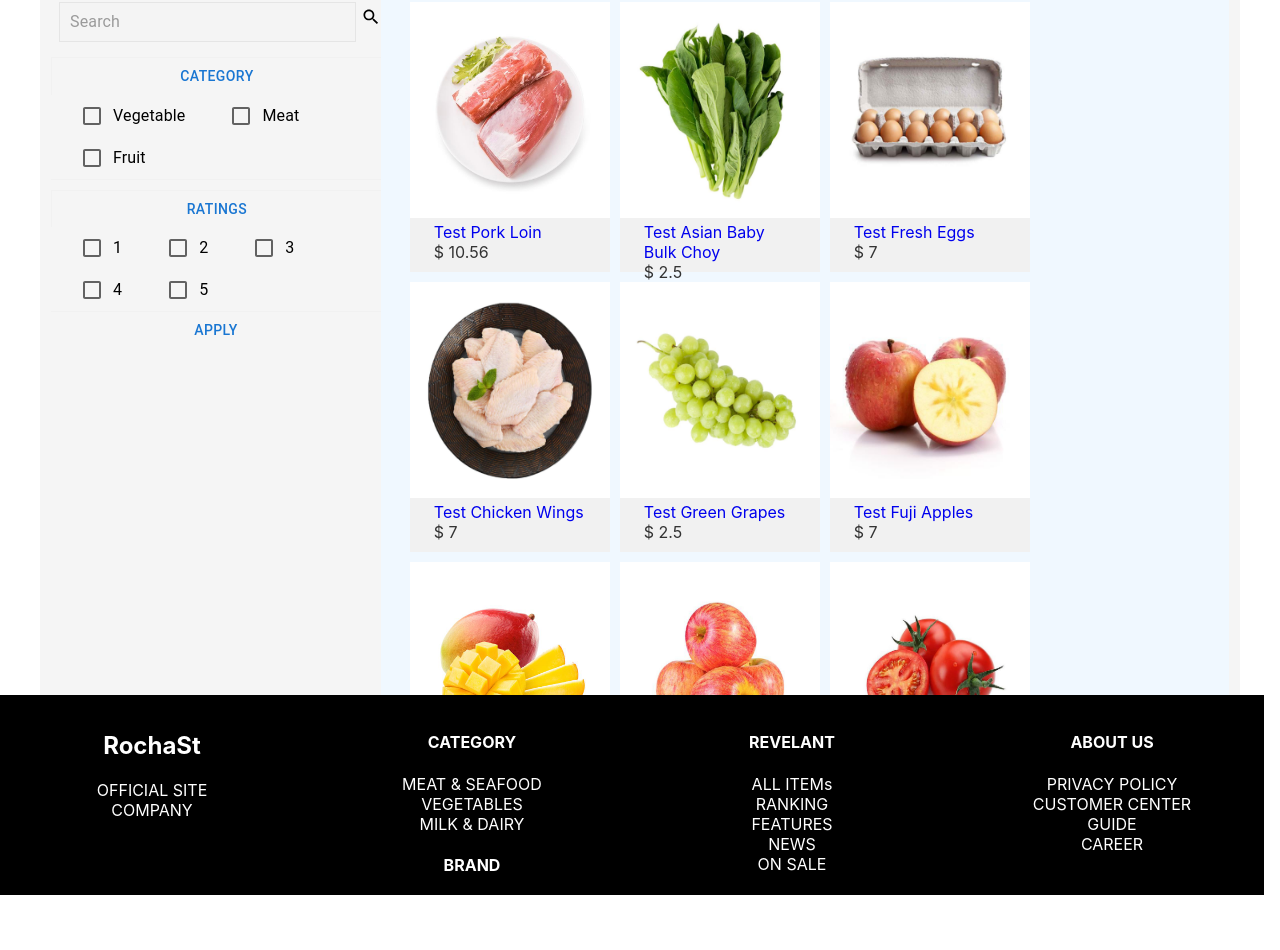
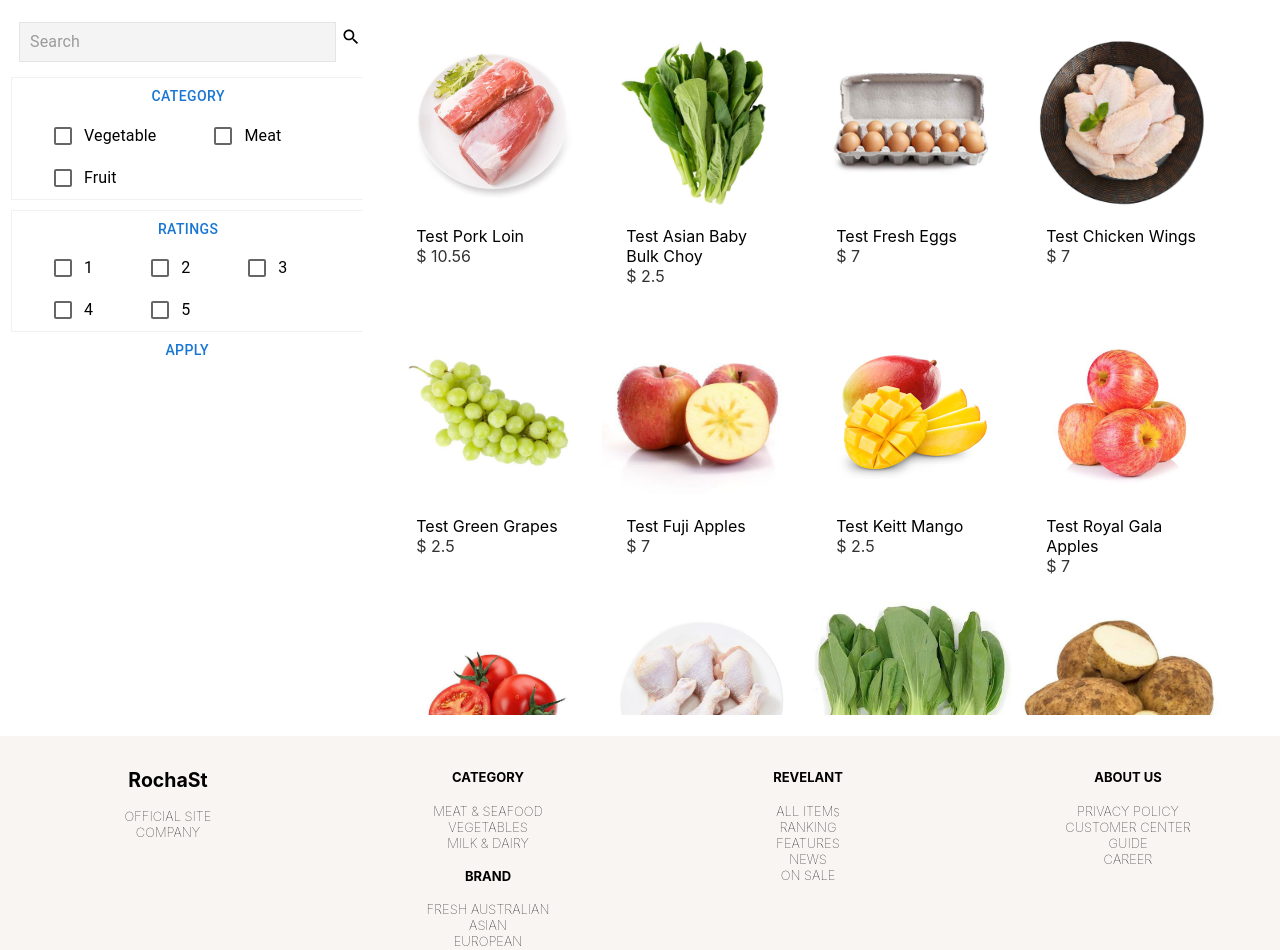
Before and after one commit to ignitewtk/Mall, a React (Create React App) app: page / in a window 1280 px wide. Shown: the part 149-1099 px from the top of the page. Built offline with nearby package versions, Linux system fonts and the light colour scheme; no server answers; data requests are answered from the project's data file.

Commit message:
<fix>: adjust theme styles and fixed style bugs

```diff
--- a/src/components/products/Filter.tsx
+++ b/src/components/products/Filter.tsx
@@ -48,6 +48,7 @@ const DropDownCheckbox = ({title, items, setParams}:Props) => {
                     items.map(
                         (item) =>
                         <FormControlLabel
+                            sx={{marginLeft:"0"}}
                             className="dropdown-checkbox"
                             key={item}
                             control={<Checkbox onChange={handleChecked} name={item}/>}
--- a/src/components/products/Product.tsx
+++ b/src/components/products/Product.tsx
@@ -2,7 +2,7 @@ import React from 'react'
 import placeholderImage from './placeholder-image.png';
 import Container from '@mui/material/Container';
 
-type ProductProps = {
+export type ProductProps = {
     productId: string,
     productName: string,
     productPrice: number
--- a/src/index.css
+++ b/src/index.css
@@ -12,13 +12,21 @@ code {
     monospace;
 }
 
+/* Remove color of a visited or unvisited text where link ref applys */
+a {
+  color: initial; /* or 'initial' or any other color value you want to apply */
+}
+a:visited {
+  color: inherit; /* or 'initial' or any other color value you want to apply */
+}
+
 #theme-header {
   background-color: white;
   width: 100vw;
   color: black;
   text-align: center;
   padding: 10px 0;
-  margin: 0 0 30px 0;
+  margin: 20px 0 30px 0;
 }
 
 #account-menu {
@@ -41,24 +49,28 @@ code {
 }
 
 #theme-body {
-  background-color: whitesmoke;
+  background-color: white;
   height: 90vh;
   /* height: fit-content; */
   width: 100vw;
+  max-width: 1300px;
   padding: 11px;
 }
 
 #theme-footer {
-  background-color: black;
+  background-color: #f9f5f3;
   /* height: 10vh; */
-  height: 200px;
   width: 100vw;
-  color: white;
+  color: black;
   text-align: center;
+  font-weight: 5;
+  font-size: small;
+  margin: 10px 0 0 0;
+  padding: 0 0 20px 0;
 }
 
 #product-filter {
-  background-color: whitesmoke;
+  background-color: white;
   width: 28%;
   height: 100%;
   float: left;
@@ -78,7 +90,7 @@ code {
 .dropdown-menu {
   margin: 10px 0 0 0;
   width: 100%;
-  background-color: whitesmoke;
+  background-color: white;
   border-style: solid;
   border-width: 0.5px;
   border-color: rgb(241, 241, 241);
@@ -90,22 +102,22 @@ code {
   background-color: white;
 }
 .dropdown-button:hover {
-  background-color: rgb(210, 209, 209);
+  background-color: white;
 }
 .dropdown-checkbox {
   padding: 0 0 0 30px;
   display: none;
   width: stretch;
-  background-color: whitesmoke;
+  background-color: white;
 }
 .dropdown-checkbox:hover {
   margin: 0 0 0 0;
   padding: 1px 20px;
-  background-color: rgb(210, 209, 209);
+  background-color: rgb(238, 238, 238);
 }
 
 #product-list {
-  background-color: aliceblue;
+  background-color: white;
   width: 72%;
   height: 100%;
   overflow: scroll;
@@ -119,8 +131,8 @@ code {
   padding: 5px;
   float: left;
   max-width: 200px;
-  height: 270px;
+  min-height: 280px;
   margin: 5px;
   padding: 0;
-  background-color: rgb(241, 241, 241);
+  background-color: white;
 }
```
